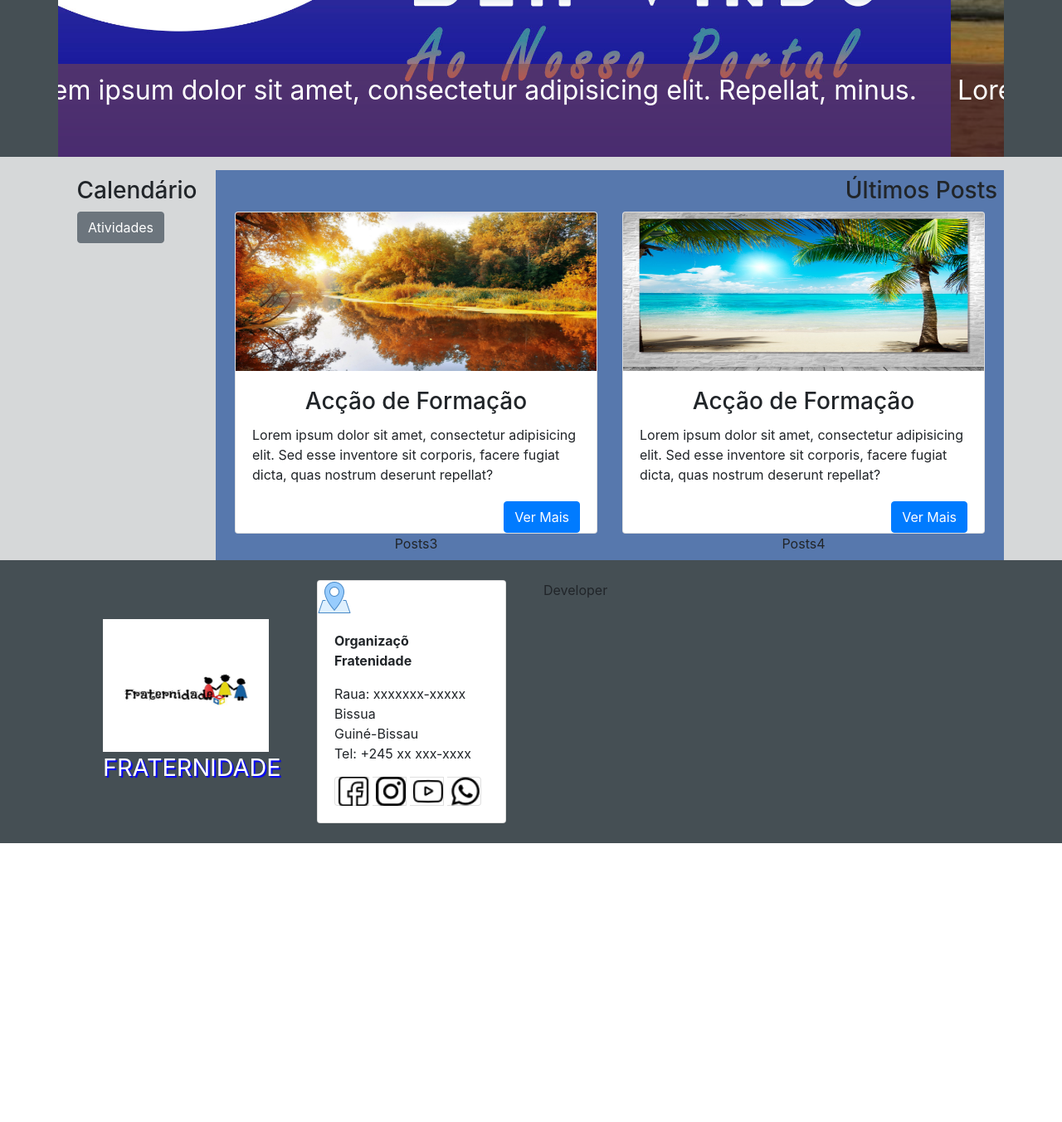
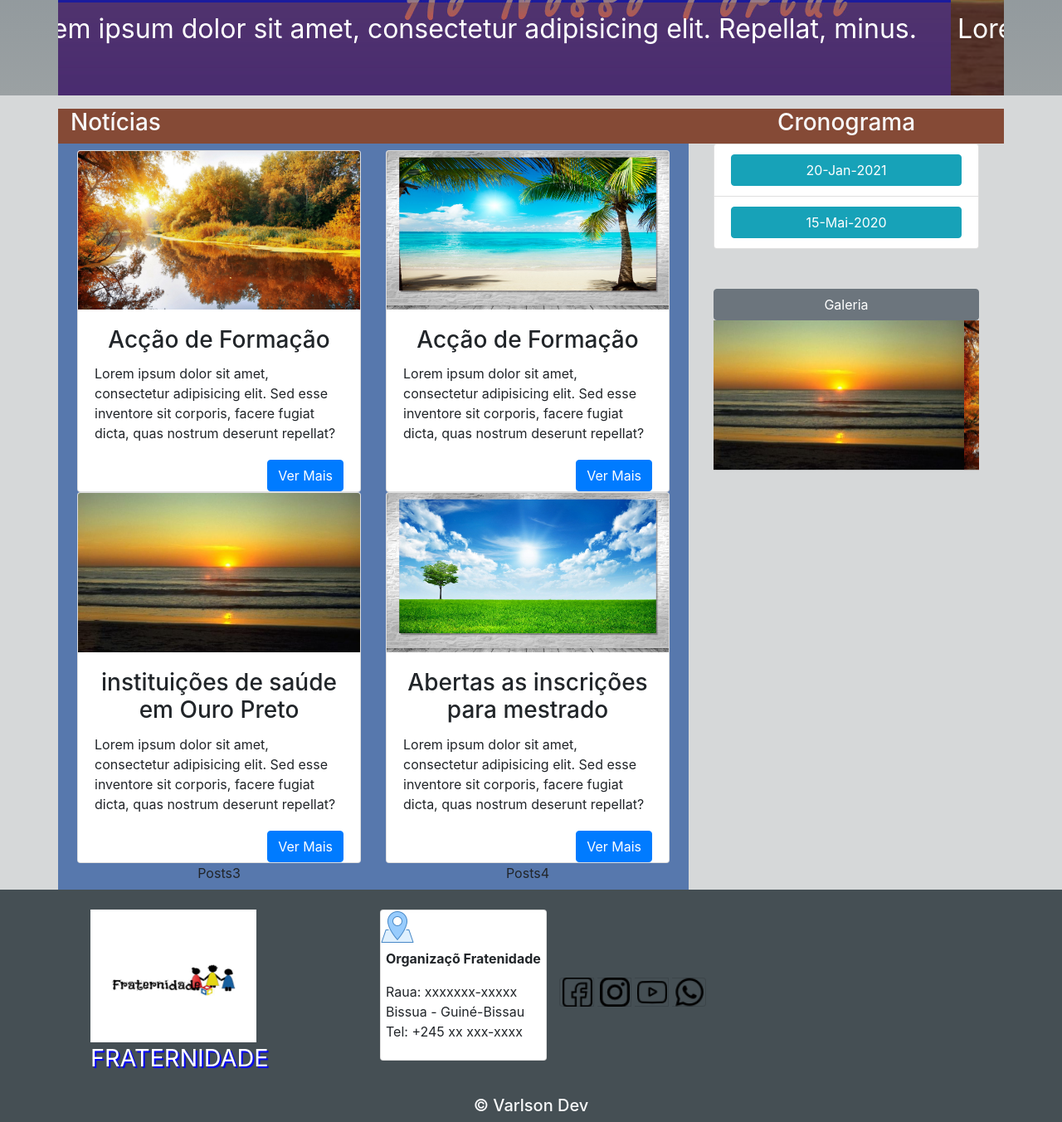
Before and after one commit to varlson/fraternidade, a plain HTML site: page index.html in a window 1280 px wide. Shown: the part 445-1797 px from the top of the page at 83% size. Before the commit the page ends 1461 px from the top, so only its background shows below. Drawn offline with nearby package versions, Linux system fonts and the light colour scheme.

Commit message:
Update 11-06-2020

```diff
--- a/default.css
+++ b/default.css
@@ -52,6 +52,8 @@ header,.navbar{
 .bg_blue{ background-color: #000080;}
 .bg_blue_light{background-color: rgba(87, 120, 173, 1);}
 .bg_dark_teste{background-color: #d6d8d9;}
+.bg_dark_red{background-color: #854a36;}
+.bg-gradiant-grey{background-image: linear-gradient(#696e70, #879096, #9ba1a3);}
 /*FIM DOS BACKGROUNDs*/
 
 
@@ -101,8 +103,8 @@ header,.navbar{
 		font-size: 1.2rem;
 	}
 
-	.carousel-item, .carousel-inner{
-		height: 50vh;
+	.carousel-item a{
+		font-size: 1rem;
 	}
 }
 
@@ -123,10 +125,33 @@ header,.navbar{
 
 
 /*ATIVIDADES*/
+
+
 .list-group-item{
 
 	text-align: center;
-	} /*END OF ATIVIDADES*/
+	}
+
+.atividades .list-group-item {
+    font-size: 1.5rem;
+    padding: 4px;
+}
+
+.atividades .list-group-item a:hover{
+    text-decoration: none;
+    color: #dadee0;
+}
+
+
+.tteste{
+	padding: 0;
+}
+.cronograma {
+
+    width: 100%;
+}
+
+	/*END OF ATIVIDADES*/
 
 
 	.logo-footer{
@@ -152,10 +177,13 @@ header,.navbar{
 	width: 40px;
 }
 
+.container-fluid{
+
+    padding: 0;
+}
 
 
-
-.social li{
+.social a{
 
 	height: 35px;
 	width: 35px;
@@ -163,9 +191,23 @@ header,.navbar{
 	background-repeat: no-repeat;
 	background-size: 90%;
 	background-position: 90%;
+	background-color: rgba(69, 79, 84, 1);
+}
+
+.social a:hover{
+	background-color: rgba(113, 122, 128, .5);
+}
+
+.addres .card .card-body {
+    padding: 6px;
 }
 
 .facebook{background-image: url(face.png);}
 .insta{background-image: url(insta.png);}
 .youtube{background-image: url(youtube.png);}
 .whatsapp{background-image: url(whatsapp.png);}
+
+.ttt{
+	width: 100%;
+	display: grid;
+}
--- a/index.html
+++ b/index.html
@@ -12,10 +12,10 @@
 	<link rel="shortcut icon" type="image/x-icon" href="favicon.ico">
 </head>
 <body>
-	<div class="container-fluid p-0 bg_dark">
+	<div class="container-fluid p-0 bg-gradiant-grey">
 
 		<header>
-			<nav class="navbar navbar-expand-lg navbar-dark pt-0">
+			<nav class="navbar navbar-expand-lg navbar-dark pt-0 fixed-top">
 				<div class="container borda bg_dark_light">
 					<a href="#" class="navbar-brand">
 						<img src="logo1.png" height="50" width="100" alt="" class="">
@@ -28,9 +28,9 @@
 
 					<div class="navbar-collapse collapse" id="navItem">
 						<div class="navbar-nav ml-auto">
-							<a href="" class="nav-item nav-link nav-item-size home mr-5" >Home</a>
+							<a href="index.html" class="nav-item nav-link nav-item-size home mr-5" >Home</a>
 							<a href="" class="nav-item nav-link nav-item-size about mr-5">About</a>
-							<a href="" class="nav-item nav-link nav-item-size contact mr-5">Contact</a>
+							<a href="contact.html" class="nav-item nav-link nav-item-size contact mr-5">Contact</a>
 							<a href="" class="nav-item nav-link nav-item-size donate mr-5">Donate</a>
 						</div>
 					</div>
@@ -74,34 +74,20 @@
 	</div>
 
 	<div class="container-fluid bg_dark_teste">
-		<div class="container bg_dark_teste pt-3 ">
-			<div class="row">
-				<div class="col-md-2   p-2">
-					<h3 class="text-center">Calendário</h3>
-					<div class="row">
-						<div class="col-sm-12">
-							<a class="btn btn-secondary" data-toggle="collapse" href="#atividades" role="button" aria-expanded="false" aria-controls="atividades">
-								Atividades
-							</a>
+		<div class="container bg_dark_teste pt-3">
 
-							<div class="collapse" id="atividades">
-								<ul class="list-group">
-									<li class="list-group-item active"> <a href="">Janeiro</a> </li>
-									<li class="list-group-item active"> <a href="">Fevereiro</a> </li>
-									<li class="list-group-item active"> <a href="">Março</a> </li>
-									<li class="list-group-item active"> <a href="">Abril</a> </li>
+			<div class="row bg_dark_red text-light">
+				<div class="col-md-8 h3">Notícias</div>
+				<div class="col-md-4 h3 text-center">Cronograma</div>
+			</div>
 
-								</ul>
-							</div>
-						</div>
-					</div>
-				</div>
-				<div class="col-md-10 bg_blue_light p-2">
-					<h3 class="text-right">Últimos Posts</h3>
+			<div class="row p-0 m-0">
+				<div class="col-md-8 bg_blue_light p-2">
+					<!--<h3 class="text-right">Últimos Posts</h3>-->
 
 					<div class="row">
 
-						<div class="col-md-6 col-sm-12 text-center">
+						<div class="col-md-6 col-sm-12 text-center ">
 							<div class="card">
 								<img src="img3.jpg" alt="First" class="card-img-top">
 								<div class="card-body">
@@ -134,55 +120,148 @@
 						</div>
 					</div>
 
+
+					<div class="row">
+
+						<div class="col-md-6 col-sm-12 text-center">
+							<div class="card">
+								<img src="img1.jpg" alt="First" class="card-img-top">
+								<div class="card-body">
+									<div class="card-title h3">
+										instituições de saúde em Ouro Preto
+									</div>
+									<div class="card-text text-left">Lorem ipsum dolor sit amet, consectetur adipisicing elit. Sed esse inventore sit corporis, facere fugiat dicta, quas nostrum deserunt repellat?
+									</div>
+								</div>
+
+								<div class="card-body d-flex justify-content-end pt-0 pb-0">
+									<a href="#" class="btn btn-primary ">Ver Mais</a>
+								</div>
+							</div>
+						</div>
+						<div class="col-md-6 col-sm-12 text-center">
+							<div class="card">
+								<img src="img2.jpg" alt="First" class="card-img-top">
+								<div class="card-body">
+									<div class="card-title h3">Abertas as inscrições para mestrado</div>
+									<div class="card-text text-left">Lorem ipsum dolor sit amet, consectetur adipisicing elit. Sed esse inventore sit corporis, facere fugiat dicta, quas nostrum deserunt repellat?
+									</div>
+
+								</div>
+
+								<div class="card-body d-flex justify-content-end pt-0 pb-0">
+									<a href="#" class="btn btn-primary ">Ver Mais</a>
+								</div>
+							</div>
+						</div>
+					</div>
+
 					<div class="row">
 
 						<div class="col-md-6 col-sm-12 text-center">Posts3</div>
 						<div class="col-md-6 col-sm-12 text-center">Posts4</div>
 					</div>
 				</div>
+
+
+				<div class="col-md-4">
+
+					<div class="row">
+						<div class="col-12">
+							<ul class="list-group">
+								<li class="li list-group-item mr-auto ttt">
+									<button  class="btn btn-info px-5 " data-toggle="collapse" data-target="#info-ativ" aria-expanded="false" aria-controls="info-ativ">
+										20-Jan-2021
+									</button >
+
+									<div class="collapse" id="info-ativ">
+										<div class="card card-body text-left">
+											Lorem ipsum dolor sit amet, consectetur adipisicing elit. Nobis, amet.
+										</div>
+									</div>
+								</li>
+
+
+								<li class="li list-group-item mr-auto ttt">
+									<button  class="btn btn-info px-5 " data-toggle="collapse" data-target="#info-ativ1" aria-expanded="false" aria-controls="info-ativ">
+										15-Mai-2020
+									</button >
+
+									<div class="collapse" id="info-ativ1">
+										<div class="card card-body text-left">
+											Lorem ipsum dolor sit amet, consectetur adipisicing elit. Nobis, amet.
+										</div>
+									</div>
+								</li>
+
+
+							</ul>
+						</div>
+						<div class="row mt-5">
+
+							<div class="col-12 ">
+								<a href="#" class="btn btn-secondary  cronograma">Galeria</a>
+
+								<div class="carousel slide" id="galeria" data-ride="carousel">
+
+									<div class="carousel-inner">
+										<div class="carousel-item active">
+											<img src="img1.jpg" alt="" class="d-block img-fluid">
 										</div>
 
-		</div>
-	</div>
-	<div class="container-fluid  p-0 bg_dark">
-		<div class="container p-4  ">
-			<footer>
-				<div class="row">
-					<div class="col-md-6">
-						<div class="row p-0 m-0">
-							<div class="col-md-6 d-flex align-items-center">
-								<div class="logo-footer">
-									FRATERNIDADE
-								</div>
-							</div>
-
-							<div class="col-md-6 ">
-								<div class="addres">
-									<div class="card">
-										<img src="adress.png"  alt="" class="card-img-top">
-										<div class="card-body">
-											<p class="font-weight-bold">Organizaçõ Fratenidade</p>
-											<p>Raua: xxxxxxx-xxxxx<br> Bissua <br> Guiné-Bissau<br> Tel: +245 xx xxx-xxxx</p>
-
-											<ul class="list-group social list-group-horizontal">
-												<li class="list-group-item mr-1 facebook "></li>
-												<li class="list-group-item mr-1 insta"></li>
-												<li class="list-group-item mr-1 youtube"></li>
-												<li class="list-group-item mr-1 whatsapp"></li>
-
-											</ul>
+										<div class="carousel-item ">
+											<img src="img3.jpg" alt="" class="d-block img-fluid">
 										</div>
 									</div>
 								</div>
 							</div>
 						</div>
 					</div>
-					<div class="col-md-6">
-						Developer
 				</div>
 
 			</div>
+		</div>
+		<div class="container-fluid  p-0 m-0 bg_dark footer">
+			<div class="container p-4  ">
+				<footer>
+					<div class="row">
+						<div class="col-md-4 d-flex align-items-end">
+							<div class="logo-footer">
+								FRATERNIDADE
+							</div>
+						</div>
+
+						<div class="sol-md-4">
+							<div class="addres">
+								<div class="card">
+									<img src="adress.png"  alt="" class="card-img-top p-0">
+									<div class="card-body">
+										<p class="font-weight-bold p-0">Organizaçõ Fratenidade</p>
+										<p>Raua: xxxxxxx-xxxxx<br> Bissua - Guiné-Bissau<br> Tel: +245 xx xxx-xxxx</p>
+									</div>
+								</div>
+							</div>
+						</div>
+
+
+						<div class="col-md-4 d-flex align-items-center">
+							<ul class="list-group social list-group-horizontal">
+								<a href="#" class="list-group-item mr-1 facebook "></a>
+								<a href="#" class="list-group-item mr-1 insta"></a>
+								<a href="#" class="list-group-item mr-1 youtube"></a>
+								<a href="#" class="list-group-item mr-1 whatsapp"></a>
+
+							</ul>
+						</div>
+					</div>
+
+
 				</footer>
+			</div>
+			<div class="row">
+				<div class="col-12  text-center dev-own">
+					<div class="h5 text-light ">&copy Varlson Dev</div>
+				</div>
 			</div>
 		</div>
 	</body>
```
Also changed, not shown: contact.html (added, +89 -0 lines). Lines whose indentation alone changed are shown as unchanged.
